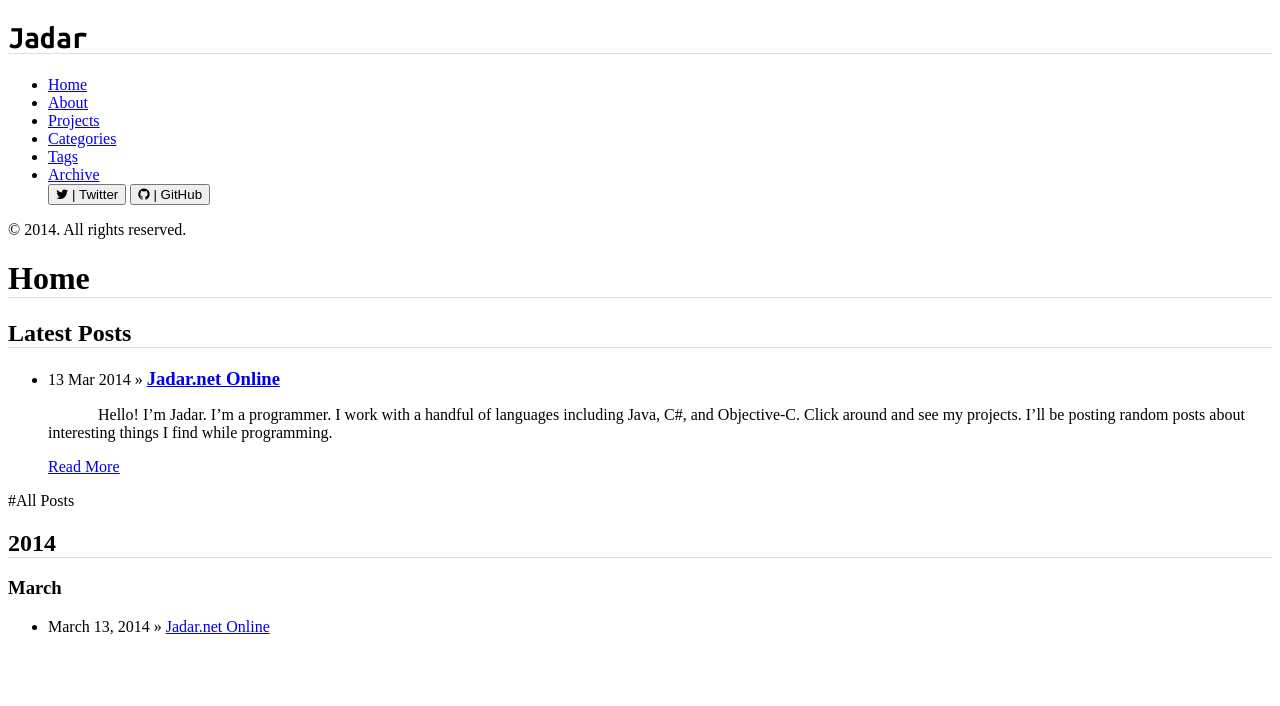
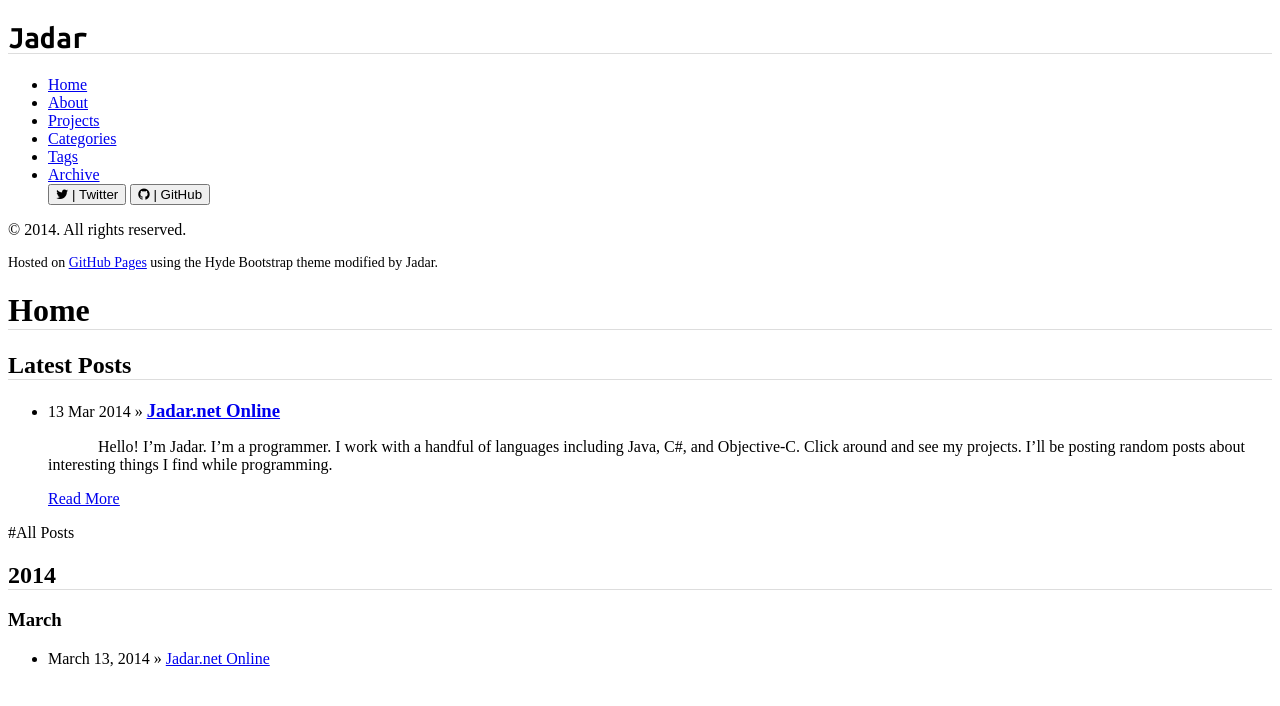
Before and after one commit to jadar/blog, a Jekyll site: the page built from index.html, in a window 1280 px wide. Shown: the top 706 px of the page. Built offline with Jekyll 4.4.1, drawn with Linux system fonts in a browser that asks for light colours; nearby versions of some CDN libraries; comment, search, counter and statistics services are not loaded.

Commit message:
added github pages attribution to navigation

```diff
--- a/_includes/themes/hyde/default.html
+++ b/_includes/themes/hyde/default.html
@@ -76,6 +76,7 @@
             </ul>
             </nav>
             <p>&copy; {{ site.time | date: '%Y' }}. All rights reserved.</p>
+            <p class="small">Hosted on <a href="http://pages.github.com/">GitHub Pages</a> using the Hyde Bootstrap theme modified by Jadar.</p>
         </div>
     </div>
 
--- a/assets/custom/custom-styles.css
+++ b/assets/custom/custom-styles.css
@@ -19,3 +19,8 @@ h1, h2 {
 .sidebar-about h1 {
   font-family: "Ubuntu Mono", serif;
 }
+
+p.small {
+    font-size: 14px;
+    margin-bottom: 10px;
+}
```
